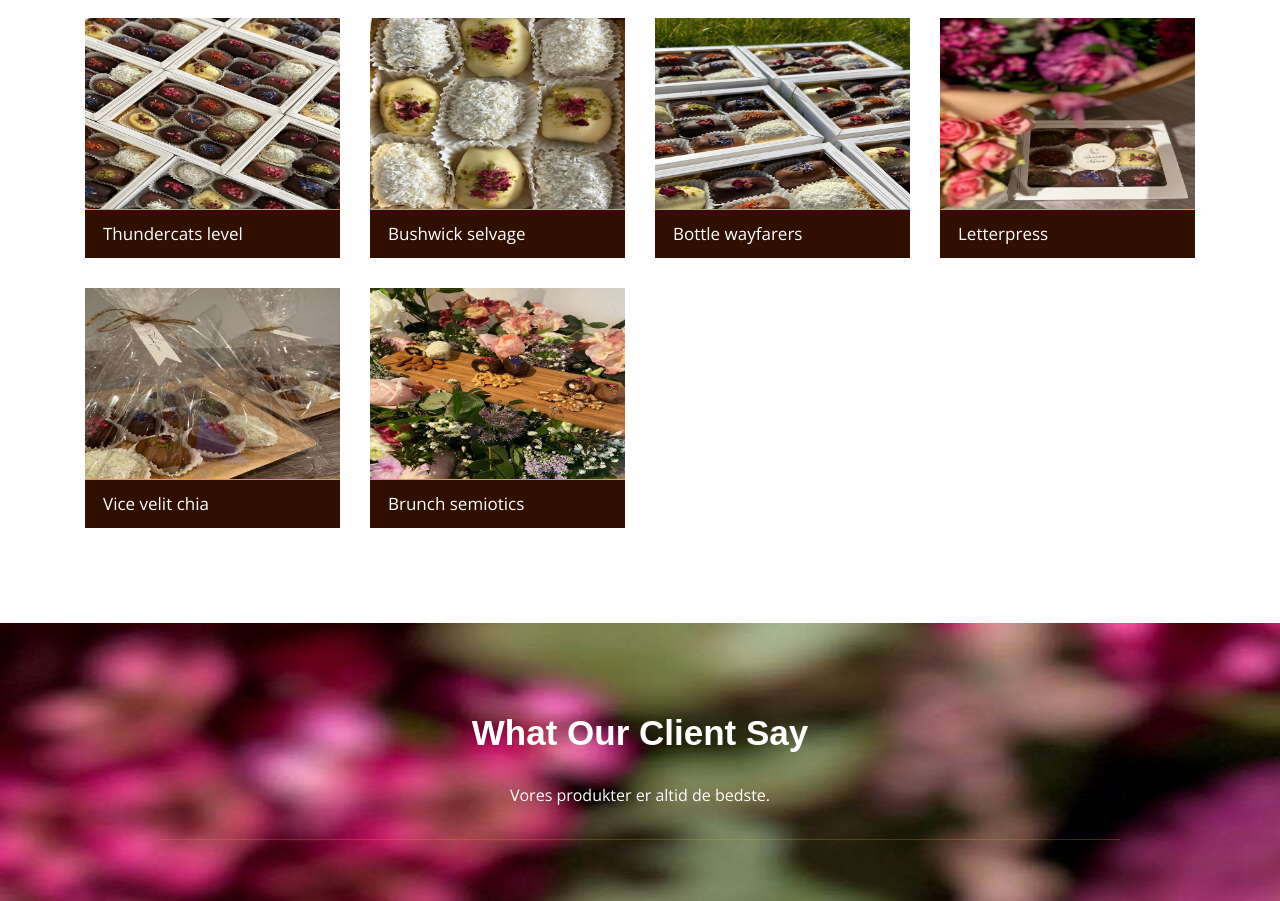
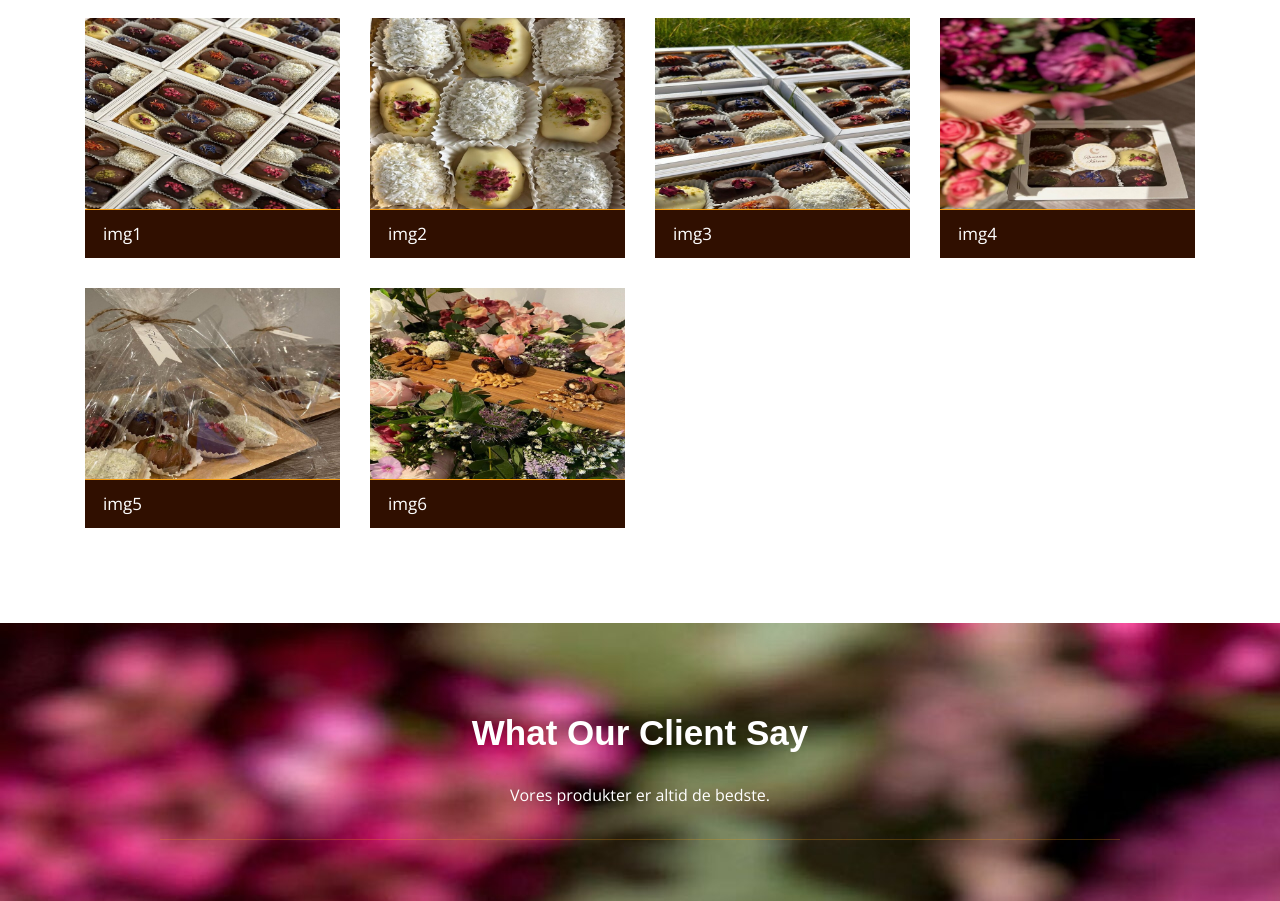
Before and after one commit to Mohamed-Soboh/MRS.-Webs-, a plain HTML site: page deamdates/index.html in a window 1280 px wide. Shown: the part 1059-1960 px from the top of the page. Drawn offline with nearby package versions, Linux system fonts and the light colour scheme; a web font is replaced by a local one.

Commit message:
Update index.html

```diff
--- a/deamdates/index.html
+++ b/deamdates/index.html
@@ -118,37 +118,37 @@
 							<li>
 								<figure>
 									<img src="img/gallery/img1.jpg" alt=""/>
-									<figcaption><h3>Thundercats level</h3> </figcaption>
+									<figcaption><h3>img1</h3> </figcaption>
 								</figure>
 							</li>
 							<li>
 								<figure>
 									<img src="img/gallery/img2.jpg" alt=""/>
-									<figcaption><h3>Bushwick selvage</h3></figcaption>
+									<figcaption><h3>img2</h3></figcaption>
 								</figure>
 							</li>
 							<li>
 								<figure>
 									<img src="img/gallery/img3.jpg" alt=""/>
-									<figcaption><h3>Bottle wayfarers</h3></figcaption>
+									<figcaption><h3>img3</h3></figcaption>
 								</figure>
 							</li>
 							<li>
 								<figure>
 									<img src="img/gallery/img4.jpg" alt=""/>
-									<figcaption><h3>Letterpress</h3></figcaption>
+									<figcaption><h3>img4</h3></figcaption>
 								</figure>
 							</li>
 							<li>
 								<figure>
 									<img src="img/gallery/img5.jpg" alt=""/>
-									<figcaption><h3>Vice velit chia</h3></figcaption>
+									<figcaption><h3>img5</h3></figcaption>
 								</figure>
 							</li>
 							<li>
 								<figure>
 									<img src="img/gallery/img6.jpg" alt=""/>
-									<figcaption><h3>Brunch semiotics</h3></figcaption>
+									<figcaption><h3>img6</h3></figcaption>
 								</figure>
 							</li>
 
```
